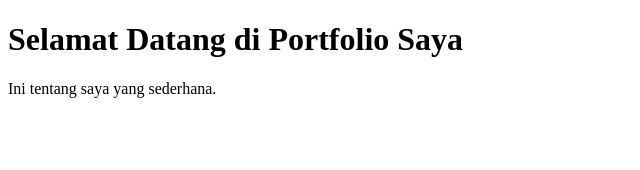
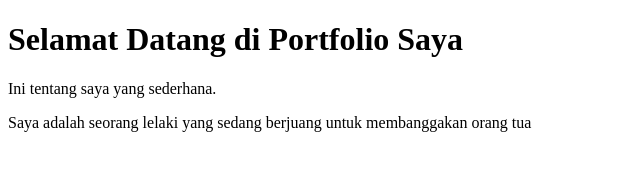
Before and after one commit to rasqasakim-jpg/Myportofolio, a plain HTML site: page index.html in a window 1280 px wide. Shown: the whole page, without its empty margins (0-640 px from the left). Drawn offline with Linux system fonts and the light colour scheme.

Commit message:
isi portofolio

```diff
--- a/index.html
+++ b/index.html
@@ -7,5 +7,6 @@
 <body>
   <h1>Selamat Datang di Portfolio Saya</h1>
   <p>Ini tentang saya yang sederhana.</p>
+  <p>Saya adalah seorang lelaki yang sedang berjuang untuk membanggakan orang tua</p>
 </body>
 </html>
```
